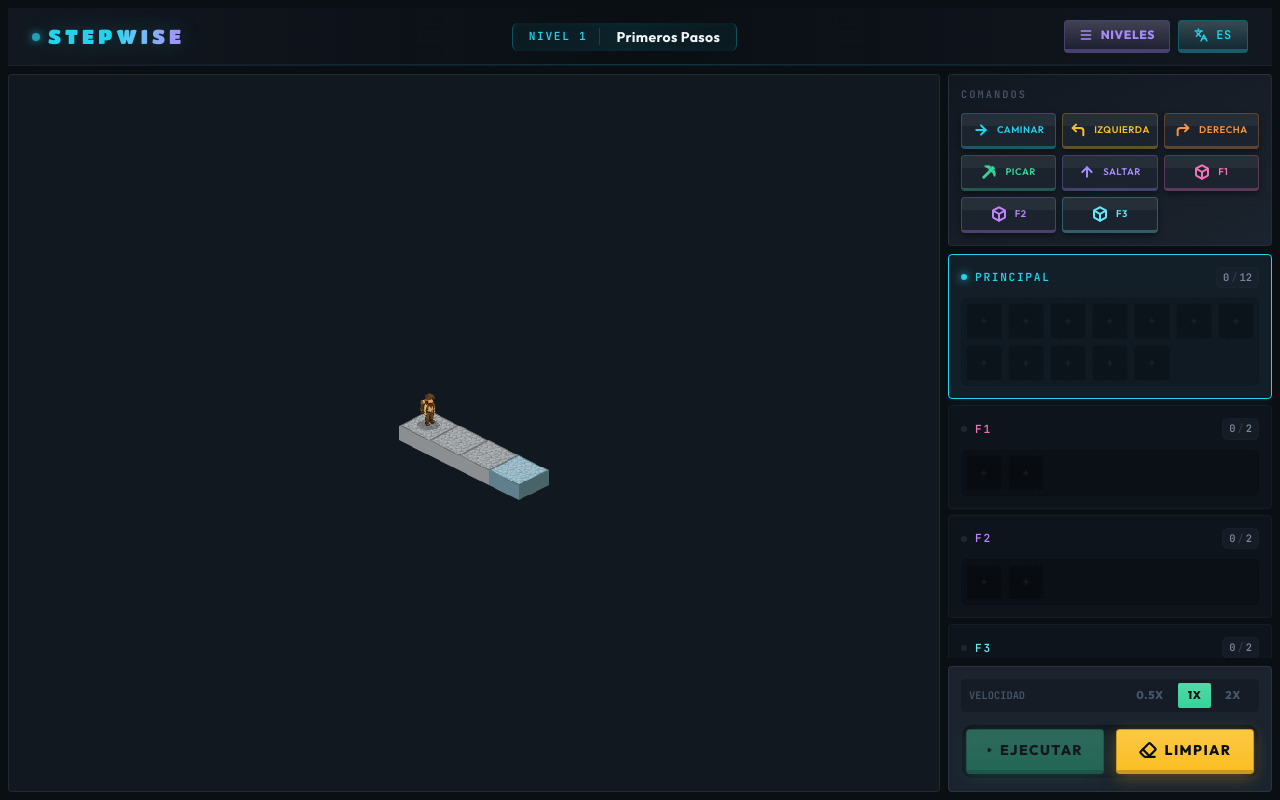
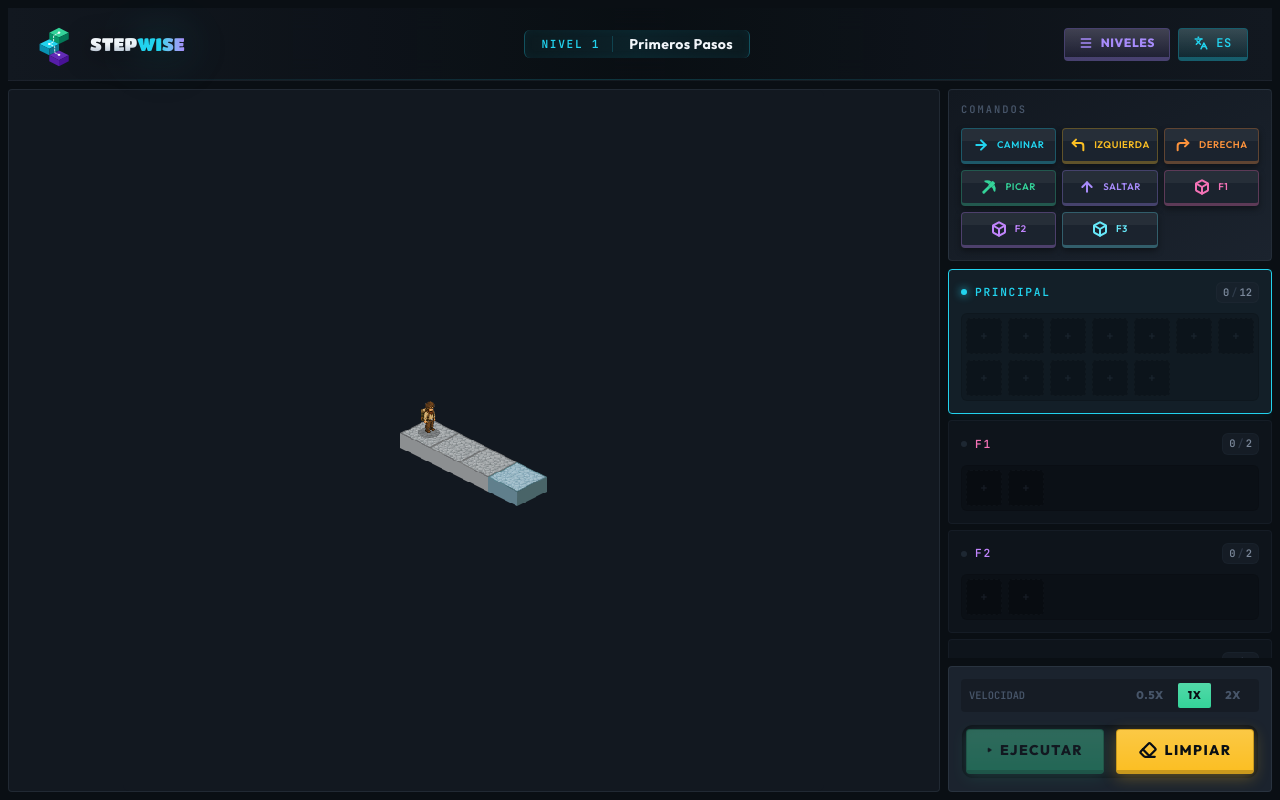
Before and after one commit to AletzMan/stepwise-game, a React (Vite) app: page /levels/1 in a window 1280 px wide. Built offline with nearby package versions, Linux system fonts and the light colour scheme; no server answers.

Commit message:
refactor(ui): extraer LanguageToggle y agregar LogoSteps al Header

```diff
--- a/src/components/layout/Header.tsx
+++ b/src/components/layout/Header.tsx
@@ -1,8 +1,11 @@
 import React from 'react';
 import Button from '../ui/Button';
 import { LevelData } from '../../game/levels';
-import { Menu, Languages } from 'lucide-react'; // Usamos Lucide para mantener la consistencia de iconos
+import { Menu } from 'lucide-react';
 import { useTranslation } from 'react-i18next';
+import LanguageToggle from '../ui/LanguageToggle';
+import { NavLink } from 'react-router';
+import { LogoSteps } from './LogoSteps';
 
 interface HeaderProps {
     levelInfo: LevelData | null;
@@ -11,26 +14,29 @@ interface HeaderProps {
 }
 
 const Header: React.FC<HeaderProps> = ({ levelInfo, showLevelSelect, setShowLevelSelect }) => {
-    const { t, i18n } = useTranslation();
-
-    const toggleLanguage = () => {
-        const nextLang = i18n.language === 'es' ? 'en' : 'es';
-        i18n.changeLanguage(nextLang);
-        localStorage.setItem('language', nextLang);
-    };
+    const { t } = useTranslation();
 
     return (
         <header className="relative flex items-center justify-between py-2 px-6 bg-linear-to-r from-bg-secondary via-bg-primary/90 to-bg-secondary border-b border-border-custom/60 backdrop-blur-md min-h-[58px] select-none">
             {/* Línea decorativa sutil inferior de tecnología */}
             <div className="absolute inset-x-0 bottom-0 h-px bg-linear-to-r from-transparent via-accent-cyan/20 to-transparent" />
 
-            {/* Izquierda: Logo */}
-            <div className="flex items-center gap-2">
-                {/* Un pequeño detalle estético: un punto de luz de "sistema activo" */}
-                <span className="w-2 h-2 rounded-full bg-accent-cyan animate-pulse shadow-[0_0_8px_var(--color-accent-cyan)]" />
-                <h1 className="font-titan-one text-xl font-light tracking-[0.2em] bg-linear-to-r from-accent-cyan via-accent-cyan to-accent-purple bg-clip-text text-transparent drop-shadow-[0_0_10px_rgba(34,211,238,0.2)]">
-                    STEPWISE
-                </h1>
+            <div className="flex flex-row gap-1 items-center">
+                <NavLink
+                    to="/"
+                    title={t('levels.back')}
+                    className="flex flex-row gap-1 items-center"
+                >
+                    <LogoSteps className="w-20 h-14" />
+
+                    <h1 className="font-['Titan_One'] text-lg bg-linear-to-b from-text-primary via-text-primary to-text-secondary bg-clip-text text-transparent drop-shadow-[0_4px_12px_rgba(0,0,0,0.5)] w-full wrap-break-word">
+                        STEP
+                        <span className="bg-linear-to-r from-accent-cyan via-accent-cyan to-accent-purple bg-clip-text text-transparent drop-shadow-[0_0_20px_rgba(34,211,238,0.35)]">
+                            WISE
+                        </span>
+                    </h1>
+
+                </NavLink>
             </div>
 
             {/* Centro: Info del Nivel Estilizada */}
@@ -63,17 +69,7 @@ const Header: React.FC<HeaderProps> = ({ levelInfo, showLevelSelect, setShowLeve
                 </Button>
 
                 {/* Botón de Idioma */}
-                <Button
-                    intent="accent"
-                    color="cyan"
-                    size="sm"
-                    onClick={toggleLanguage}
-                    className="font-black tracking-wider transition-all duration-300 gap-1.5 min-w-[70px] justify-center"
-                >
-                    <Languages size={14} strokeWidth={2.5} />
-                    <span className="font-jetbrains text-xs">{i18n.language === 'es' ? 'ES' : 'EN'}</span>
-                </Button>
-
+                <LanguageToggle />
             </div>
         </header>
     );
--- /dev/null
+++ b/src/components/layout/LogoSteps.tsx
@@ -0,0 +1,24 @@
+export const LogoSteps = ({ className = "w-16 h-16" }) => (
+    <svg viewBox="0 0 100 100" className={className} fill="none" xmlns="http://www.w3.org/2000/svg">
+        {/* Bloque Superior (Meta) */}
+        <path d="M50,20 L68,29 L50,38 L32,29 Z" fill="#34D399" />
+        <path d="M32,29 L50,38 L50,50 L32,41 Z" fill="#059669" />
+        <path d="M50,38 L68,29 L68,41 L50,50 Z" fill="#047857" />
+
+        {/* Bloque Medio */}
+        <path d="M32,41 L50,50 L32,59 L14,50 Z" fill="#22D3EE" />
+        <path d="M14,50 L32,59 L32,71 L14,62 Z" fill="#0891B2" />
+        <path d="M32,59 L50,50 L50,62 L32,71 Z" fill="#0E7490" />
+
+        {/* Bloque Inferior (Origen) Moradito*/}
+        <path d="M50,62 L68,71 L50,80 L32,71 Z" fill="#632cb8" />
+        <path d="M32,71 L50,80 L50,91 L32,82  Z" fill="#561DA8" />
+        <path d="M50,80 L68,71 L68,82 L50,91 Z" fill="#481296" />
+
+        {/* Línea de ruta lógica (Puntos y pasos) */}
+        <path d="M50,29 L40,35 L 40,46 L32,50 L42,55 L 42,66 L 50,70" stroke="#ffffff" strokeWidth="1.5" strokeDasharray="3 3" strokeLinecap="round" strokeLinejoin="round" />
+        <ellipse cx="50" cy="29" rx="2.5" ry="2" fill="#ffffff" />
+        <ellipse cx="32" cy="50" rx="2.5" ry="2" fill="#ffffff" />
+        <ellipse cx="50" cy="70" rx="2.5" ry="2" fill="#ffffff" />
+    </svg>
+);
--- /dev/null
+++ b/src/components/ui/LanguageToggle.tsx
@@ -0,0 +1,32 @@
+import { Languages } from 'lucide-react';
+import { useTranslation } from 'react-i18next';
+import Button from './Button';
+
+interface LanguageToggleProps {
+    className?: string;
+}
+
+const LanguageToggle: React.FC<LanguageToggleProps> = ({ className = '' }) => {
+    const { i18n } = useTranslation();
+
+    const toggleLanguage = () => {
+        const nextLang = i18n.language === 'es' ? 'en' : 'es';
+        i18n.changeLanguage(nextLang);
+        localStorage.setItem('language', nextLang);
+    };
+
+    return (
+        <Button
+            intent="accent"
+            color="cyan"
+            size="sm"
+            onClick={toggleLanguage}
+            className={`font-black tracking-wider transition-all duration-300 gap-1.5 min-w-[70px] justify-center ${className}`}
+        >
+            <Languages size={14} strokeWidth={2.5} />
+            <span className="font-jetbrains text-xs">{i18n.language === 'es' ? 'ES' : 'EN'}</span>
+        </Button>
+    );
+};
+
+export default LanguageToggle;
```
